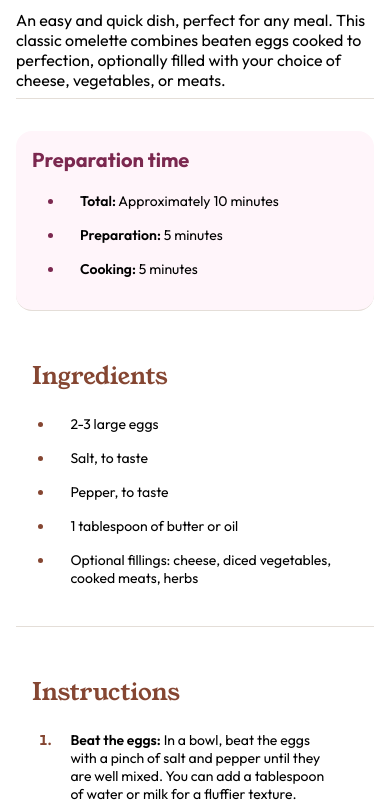
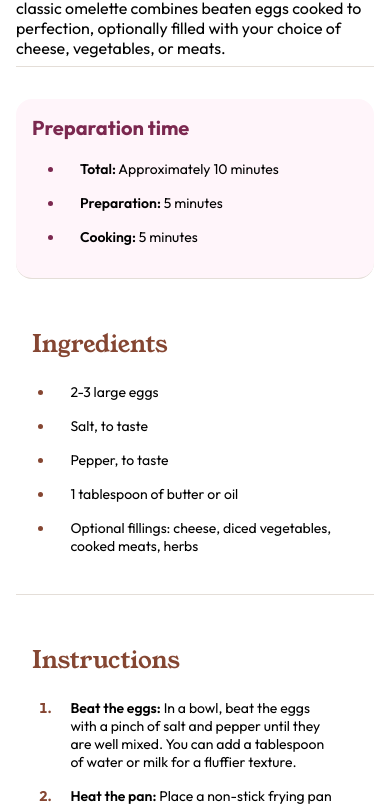
Before and after one commit to nejidevelops/Frontend-Mentor, a plain HTML site: page recipe-page-main/index.html in a window 390 px wide. Shown: the part 365-1173 px from the top of the page. Drawn offline with Linux system fonts and the light colour scheme.

Commit message:
Setting up the mobile version of recipe page

```diff
--- a/recipe-page-main/style.css
+++ b/recipe-page-main/style.css
@@ -239,8 +239,9 @@ section:last-child {
 
   article {
     width: 100%;
-    margin: 2rem 0;
+    margin: 0;
     padding: 1rem;
+    border-radius: 0;
   }
 
   .omelette-image {
```
